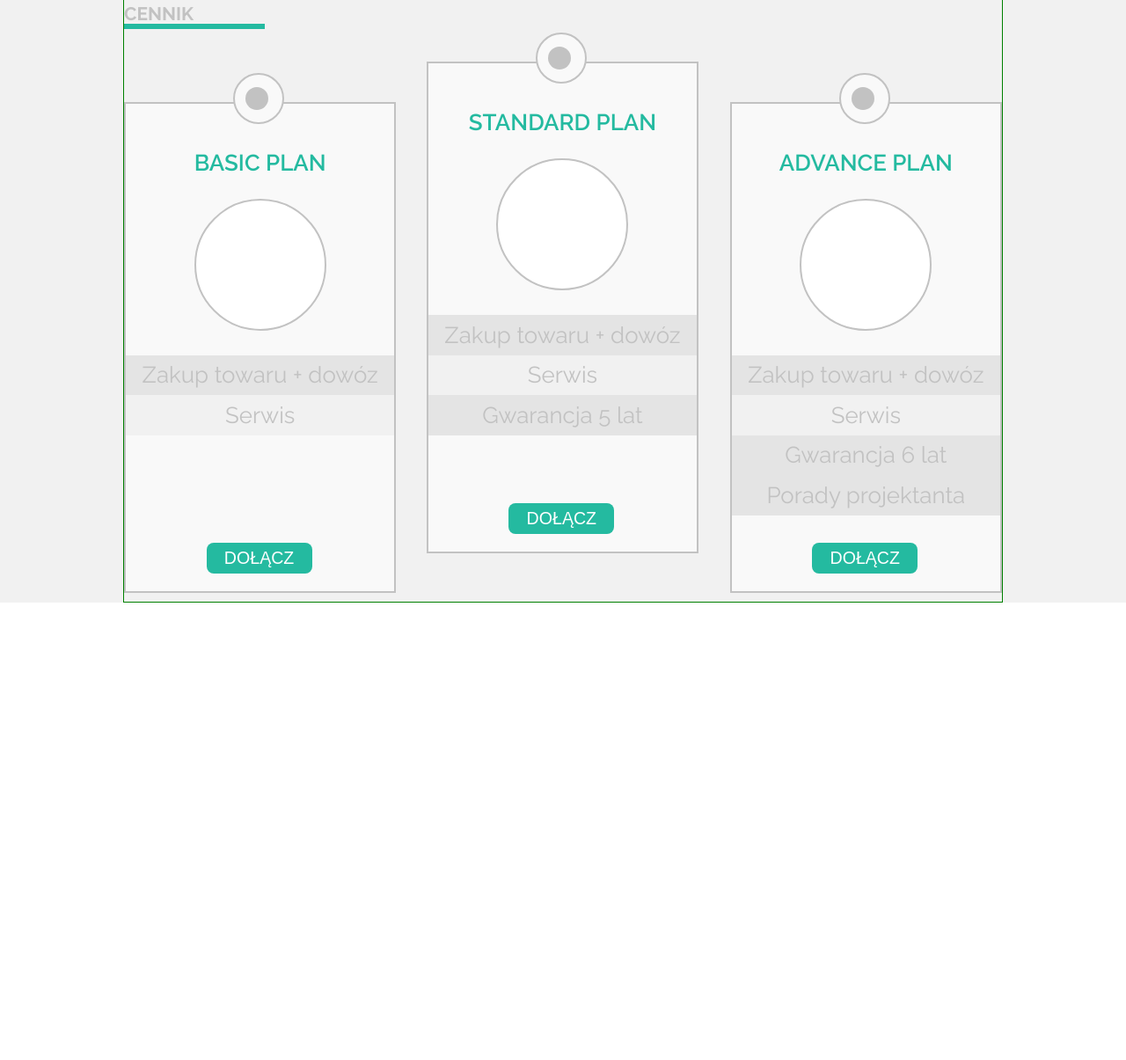
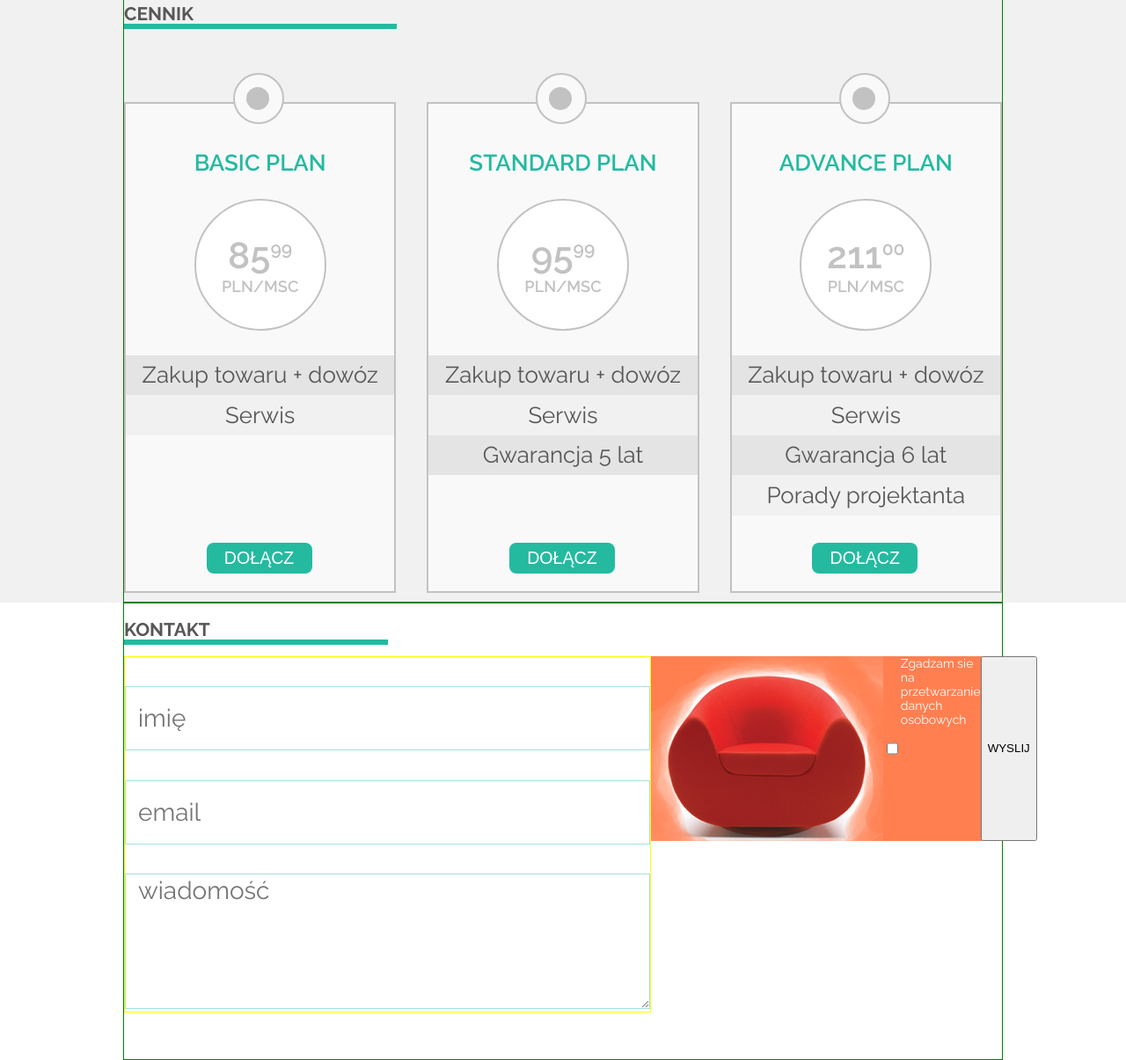
Before and after one commit to agaco/Sit_on_chair_II, a website: page index.html in a window 1280 px wide. Shown: the part 782-1987 px from the top of the page at 88% size. Before the commit the page ends 1467 px from the top, so only its background shows below. Drawn offline with Linux system fonts and the light colour scheme.

Commit message:
3 sekcja zrobiona, 4 w trakcie

```diff
--- a/index.html
+++ b/index.html
@@ -92,11 +92,15 @@
 		<div class="container">
 			<h2>CENNIK</h2>
 			<div class="section-3-greenline"></div>
+            <div class="section-3-pricing-box-container">
                 <div class="section-3-pricing-box">
                     <p>BASIC PLAN</p>
                     <div class="section-3-circle"></div>
                     <div class="section-3-circle-inside"></div>
-				<div class="section-3-pricing-circle"></div>
+                    <div class="section-3-pricing-circle">
+                        <p class="price">85<sup>99</sup></p>
+                        <p>PLN/MSC</p>
+                    </div>
                     <div class="section-3-table">
                         <p>Zakup towaru + dowóz</p>
                         <p>Serwis</p>
@@ -104,11 +108,14 @@
                     <button class="section-3-btn">DOŁĄCZ</button>
                 </div>
 
-			<div class="section-3-pricing-box" id="middle">
+                <div class="section-3-pricing-box">
                     <p>STANDARD PLAN</p>
                     <div class="section-3-circle"></div>
                     <div class="section-3-circle-inside"></div>
-				<div class="section-3-pricing-circle"></div>
+                    <div class="section-3-pricing-circle">
+                        <p class="price">95<sup>99</sup></p>
+                        <p>PLN/MSC</p>
+                    </div>
                     <div class="section-3-table">
                         <p>Zakup towaru + dowóz</p>
                         <p>Serwis</p>
@@ -117,11 +124,14 @@
                     <button class="section-3-btn">DOŁĄCZ</button>
                 </div>
 
-			<div class="section-3-pricing-box" id="float-right">
+                <div class="section-3-pricing-box">
                     <p>ADVANCE PLAN</p>
                     <div class="section-3-circle"></div>
                     <div class="section-3-circle-inside"></div>
-				<div class="section-3-pricing-circle"></div>
+                    <div class="section-3-pricing-circle">
+                        <p class="price">211<sup>00</sup></p>
+                        <p>PLN/MSC</p>
+                    </div>
                     <div class="section-3-table">
                         <p>Zakup towaru + dowóz</p>
                         <p>Serwis</p>
@@ -131,6 +141,24 @@
                     <button class="section-3-btn">DOŁĄCZ</button>
                 </div>
             </div>
+		</div>
+    </section>
+<!-- SEKCJA_4 FORMULARZ -->
+    <section id="section-4-form">
+        <div class="container">
+            <h2>KONTAKT</h2>
+			<div class="section-4-greenline"></div>
+            <div class="section-4-formup">
+                <input type="text" placeholder="imię"> <br>
+                <input type="email" placeholder="email"> <br>
+                <textarea placeholder="wiadomość"></textarea>
+            </div>
+            <div class="section-4-chair">
+                <img src="images/red_chair.png">
+                <input type="checkbox"> <label for="checkbox">Zgadzam sie na przetwarzanie danych osobowych</label>
+                <button>WYSLIJ</button>
+            </div>
+        </div>
     </section>
 </body>
 </html>
--- a/scss/_mixines.scss
+++ b/scss/_mixines.scss
@@ -20,7 +20,7 @@
     border: none;
 	position: absolute;
     top: -19px;
-	left: 44.5%;
+	left: 137px;
 }
 @mixin pricing () {
 	border-radius: 50%;
--- a/scss/_variables.scss
+++ b/scss/_variables.scss
@@ -7,3 +7,4 @@ $main-color-green: #24baa0;
 $color-grey: #f1f1f1;
 $color-dark-grey: #c2c2c2;
 $color-light-grey: #f9f9f9;
+$color-very-dark-grey: #575757;
--- a/scss/style.scss
+++ b/scss/style.scss
@@ -29,7 +29,7 @@ span {
     color: $main-color-green;
 }
 h2 {
-    color: $color-dark-grey;
+    color: $color-very-dark-grey;
 }
 #section-nav {
     height: 3em;
@@ -194,16 +194,41 @@ ul.navbar {
     position: relative;
     .section-3-greenline {
         @include greenline (6%);
+        width: 310px;
     }
+}
+.section-3-pricing-box-container {
+    height: 80%;
+    display: flex;
+    flex: 1;
+    justify-content: space-between;
 }
 .section-3-pricing-box {
 	display: inline-block;
     width: 31%;
-    height: 80%;
+    height: 100%;
     border: 2px solid $color-dark-grey;
     background-color: $color-light-grey;
     margin-top: 5em;
 	position: relative;
+    &:hover {
+        border-color: $main-color-green;
+        background-color: $main-color-green;
+        p {
+            color: $font-color-white;
+        }
+        .section-3-circle {
+            background-color: $main-color-green;
+            border-color: $main-color-green;
+        }
+	   .section-3-circle-inside {
+		  background-color: $font-color-white;
+        }
+        .section-3-btn {
+            background-color: $font-color-white;
+            color: $main-color-green;
+	   }
+    }
     p {
         color: $main-color-green;
         text-align: center;
@@ -219,6 +244,24 @@ ul.navbar {
     }
 	.section-3-pricing-circle {
 		@include pricing ();
+        display:flex;
+        flex-direction: column;
+        justify-content: center;
+        p.price {
+            color: $color-dark-grey;
+            font-size: 3em;
+            margin: 0;
+            padding: 0;
+            sup {
+                font-size: 0.5em;
+            }
+        }
+        p {
+            color: $color-dark-grey;
+            margin: 0;
+            padding: 0;
+            font-size: 1.3em;
+        }
 	}
 	.section-3-table {
 		margin-top: 2em;
@@ -226,11 +269,11 @@ ul.navbar {
 		background-color: #e4e4e4;
 		width: 100%;
 		height: 30%;
-		color: $color-dark-grey;
+		color: $color-very-dark-grey;
 		padding: 0.3em 0;
 		font-weight: 400;
 		margin: 0;
-			&:nth-child(2) {
+			&:nth-of-type(2n) {
 				background-color: $color-grey;
 			}
 		}
@@ -242,10 +285,48 @@ ul.navbar {
 		left: 30%;
 	}
 }
-#middle {
-	margin: 0 2.2em;
+#section-4-form {
+    height: 520px;
+    position: relative;
+    .section-4-greenline {
+      @include greenline (8%);
+        width: 300px;
+    }
+}
+.section-4-formup {
+    width: 60%;
+    height: auto;
+    border: 1px solid yellow;
+    display: inline-block;
+    float: left;
+    //line-height: 2em;
+    input {
+        outline-style: none;
+        border: 1px solid #a3e2d7;
+        width: 100%;
+        height: 2.6em;
+        margin-top: 1.2em;
+        font-size: 2em;
+        font-family: 'Raleway', sans-serif;
+        padding-left: 0.5em;
+
+    }
+    textarea {
+        border: 1px solid #a3e2d7;
+        font-size: 2em;
+        width: 100%;
+        height: 5.5em;
+        margin-top: 1.2em;
+        font-family: 'Raleway', sans-serif;
+        padding-left: 0.5em;
+    }
+}
+.section-4-chair {
+    width: 40%;
+    height: auto;
+    background-color: coral;
+    display: inline-block;
+    float: right;
+    display: flex;
 
 }
-#float-right {
-	float:right;
-}
```
Also changed, not shown: css/style.css, 1 other file. Lines whose indentation alone changed are shown as unchanged.
